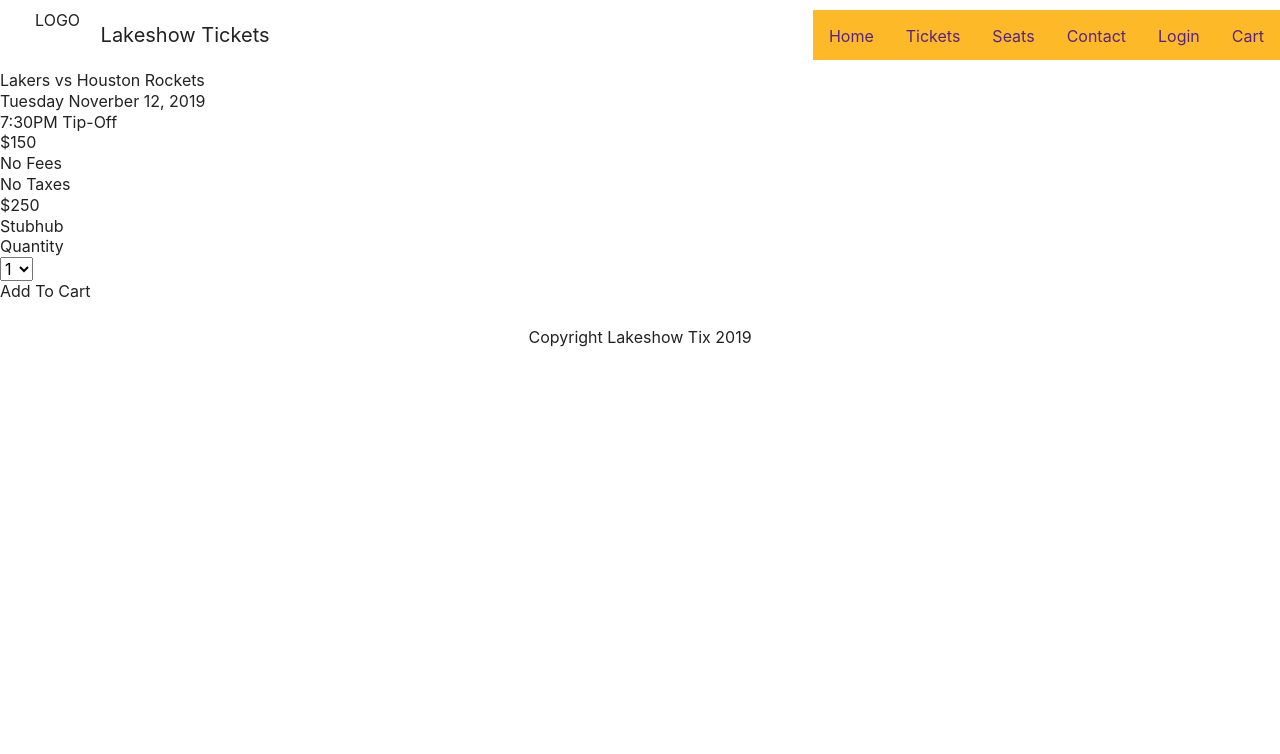
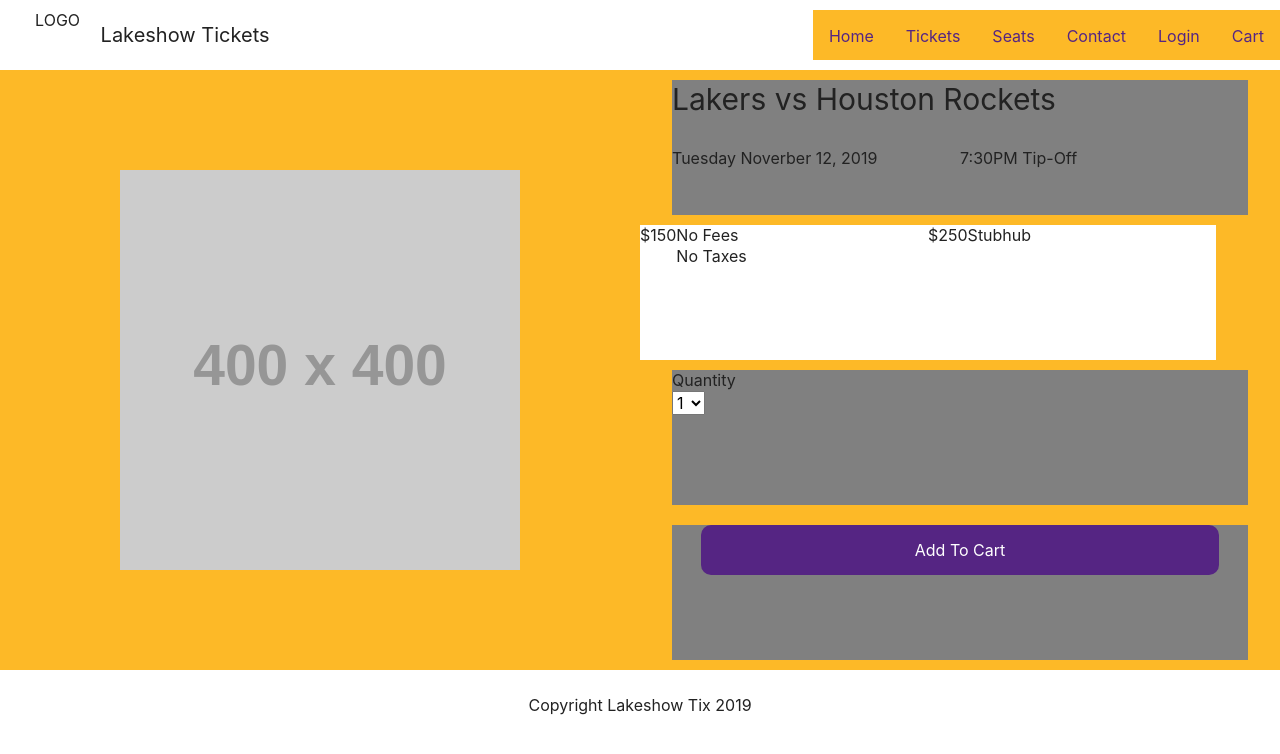
Before and after one commit to matrayu/lakeshow-app, a React (Create React App) app: page /ticket in a window 1280 px wide. Shown: the top 754 px of the page. Built offline with nearby package versions, Linux system fonts and the light colour scheme.

Commit message:
Continue working on Ticket page

```diff
--- a/src/components/Ticket/Ticket.css
+++ b/src/components/Ticket/Ticket.css
@@ -0,0 +1,84 @@
+.Ticket {
+    display: flex;
+    flex-direction: row;
+    background-color: #FDB927;
+    height: 600px;
+}
+
+.Ticket__image {
+    flex: 1;
+    background-image: url(https://via.placeholder.com/400);
+    background-repeat: no-repeat;
+    background-position: center;
+}
+
+.Ticket__data {
+    flex: 1;
+    display: flex;
+    flex-direction: column;
+    margin: 0 auto;
+}
+
+.Ticket__data__container {
+    width: 90%;
+    display: flex;
+    flex-direction: column;
+    height: 200px;
+    background-color: grey;
+    margin: 10px auto;
+}
+
+.Ticket__data__container>h2 {
+    font-size: 30px;
+}
+
+.Ticket__data__meta_text>p {
+    font-size: 16px;
+}
+
+.add_to_cart>button{
+    width: 90%;
+    height: 50px;
+    color: white;
+    background-color: #552583;
+    border-radius: 10px;
+    text-align: center;
+    margin: 0 auto;
+}
+
+.pricing {
+    margin: 0;
+}
+
+.pricing_container {
+    background-color: white;
+
+}
+
+.flex {
+    display: flex;
+}
+
+.f1 {
+    flex: 1
+}
+
+.f2 {
+    flex: 2
+}
+
+.f3 {
+    flex: 3
+}
+
+.f4 {
+    flex: 4
+}
+
+.fd_row {
+    flex-direction: row;
+}
+
+.fd_col {
+    flex-direction: column;
+}
--- a/src/components/Ticket/Ticket.js
+++ b/src/components/Ticket/Ticket.js
@@ -6,27 +6,30 @@ class Ticket extends Component {
     render() {
         return(
             <div className='Ticket'>
-                <div className='Ticket image'></div>
-                <div className='Ticket data'>
-                    <div className='Ticket data__main_text'>
-                        <p>Lakers vs Houston Rockets</p>
-                        <div className='Ticket data__meta_text'>
-                            <p>Tuesday Noverber 12, 2019</p>
-                            <p>7:30PM Tip-Off</p>
+                <div className='Ticket__image'></div>
+                <div className='Ticket__data'>
+                    <div className='Ticket__data__container main_text flex fd_col'>
+                        <h2 className='f1'>Lakers vs Houston Rockets</h2>
+                        <div className='Ticket__data__meta_text flex f1 fd_row'>
+                            <p className='f2'>Tuesday Noverber 12, 2019</p>
+                            <p className='f2'>7:30PM Tip-Off</p>
                         </div>
                     </div>
-                    <div className='Ticket data__pricing'>
-                        <div className='Ticket data__our_price'>
+                    <div className='Ticket__data__container pricing flex fd_row'>
+                        <div className='pricing_container flex fd_row f1'>
                             <p>$150</p>
+                            <div className='fd_col'>
                                 <p>No Fees</p>
                                 <p>No Taxes</p>
                             </div>
-                        <div className='Ticket data__comp_price'>
+                        </div>
+                        <div className='pricing_container flex fd_row f1'>
                             <p>$250</p>
                             <p>Stubhub</p>
                         </div>
                     </div>
-                    <div className='Ticket data__quantity'>
+                    <div className='Ticket__data__container quantity flex fd_row'>
+                        <div className='section3 f4'>
                             <p>Quantity</p>
                             <select>
                                 <option value='1'>1</option>
@@ -35,7 +38,9 @@ class Ticket extends Component {
                                 <option value='4'>4</option>
                             </select>
                         </div>
-                    <div className='Ticket data__add_to_cart'>
+
+                    </div>
+                    <div className='Ticket__data__container add_to_cart'>
                         <button>Add To Cart</button>
                     </div>
                 </div>
```
Lines whose indentation alone changed are shown as unchanged.
